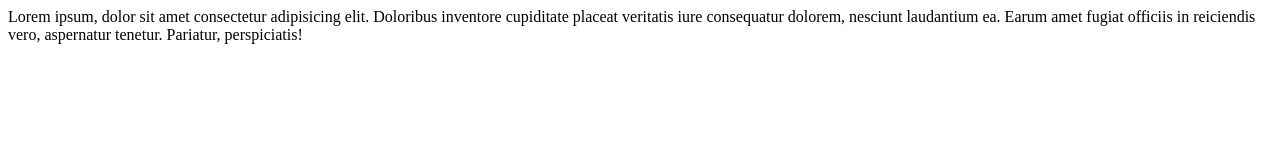
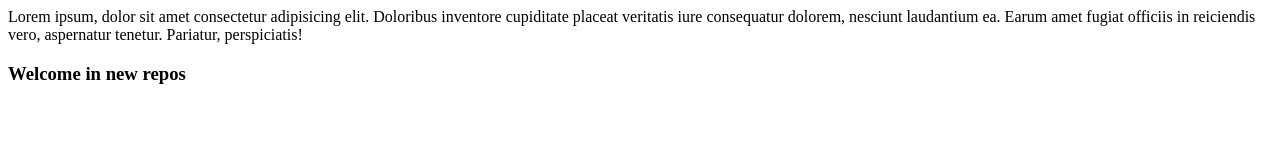
Before and after one commit to SakshiBPatil/LocalRepo, a plain HTML site: page Localrepo/index.html in a window 1280 px wide. Drawn offline with Linux system fonts and the light colour scheme.

Commit message:
Add new repo

```diff
--- a/Localrepo/index.html
+++ b/Localrepo/index.html
@@ -1 +1,2 @@
 <p>Lorem ipsum, dolor sit amet consectetur adipisicing elit. Doloribus inventore cupiditate placeat veritatis iure consequatur dolorem, nesciunt laudantium ea. Earum amet fugiat officiis in reiciendis vero, aspernatur tenetur. Pariatur, perspiciatis!</p>
+<h3>Welcome in new repos</h3>
```
